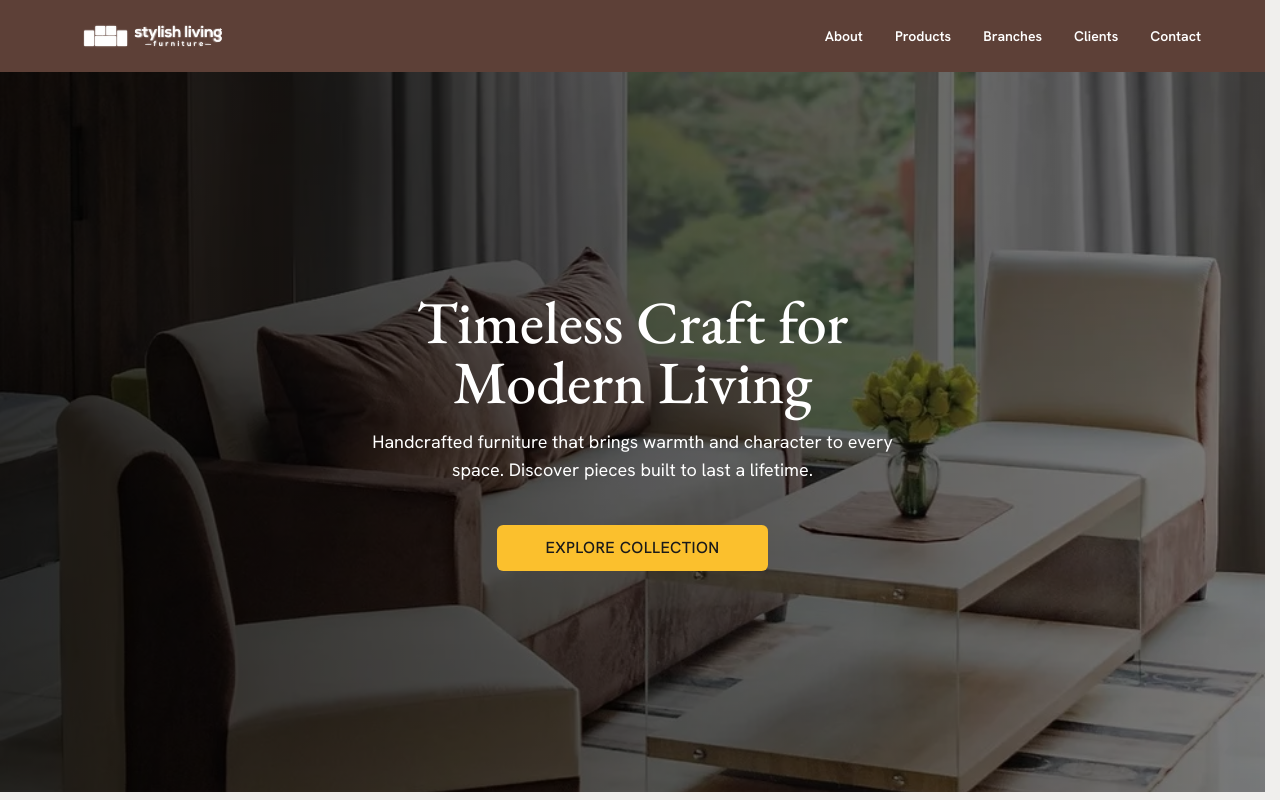
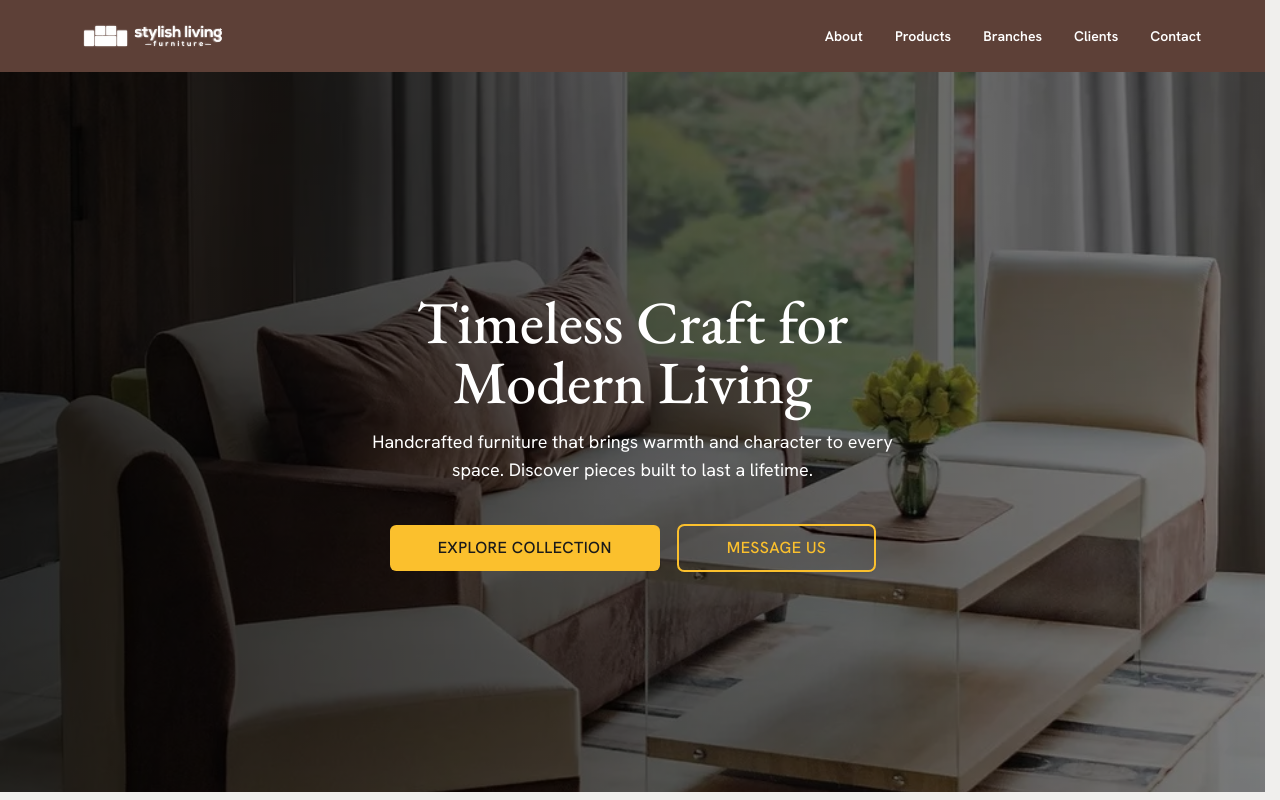
Before and after one commit to HarveyDangel/stylish-living-furniture, a Next.js app: page / in a window 1280 px wide. Shown: the top 800 px of the page. Built offline with nearby package versions, Linux system fonts and the light colour scheme; no server answers.

Commit message:
feat: add secondary outline button variant and enhance Hero section with additional link

```diff
--- a/components/sections/hero.tsx
+++ b/components/sections/hero.tsx
@@ -18,15 +18,26 @@ export function Hero() {
 					Handcrafted furniture that brings warmth and character to every space.
 					Discover pieces built to last a lifetime.
 				</p>
+				<div className="flex flex-col sm:flex-row items-center justify-center gap-4">
 					<Link
 						href="/products"
 						className={cn(
 							buttonVariants({ variant: "secondary", size: "xl" }),
-            "px-12 uppercase tracking-wide",
+							"px-12 uppercase tracking-wide"
 						)}
 					>
 						Explore Collection
 					</Link>
+					<Link
+						href="/Contact"
+						className={cn(
+							buttonVariants({ variant: "secondaryOutline", size: "xl" }),
+							"px-12 uppercase tracking-wide"
+						)}
+					>
+						Message Us
+					</Link>
+				</div>
 			</div>
 		</section>
 	);
--- a/components/ui/button.tsx
+++ b/components/ui/button.tsx
@@ -13,6 +13,8 @@ const buttonVariants = cva(
           "border-border bg-background shadow-xs hover:bg-muted hover:text-foreground aria-expanded:bg-muted aria-expanded:text-foreground dark:border-input dark:bg-input/30 dark:hover:bg-input/50",
         secondary:
           "bg-secondary text-secondary-foreground hover:bg-[color-mix(in_oklch,var(--secondary),var(--foreground)_5%)] aria-expanded:bg-secondary aria-expanded:text-secondary-foreground",
+        secondaryOutline:
+          "border-2 border-secondary text-secondary shadow-xs hover:bg-[color-mix(in_oklch,var(--secondary),var(--background)_5%)] aria-expanded:border-secondary aria-expanded:bg-[color-mix(in_oklch,var(--secondary),var(--background)_5%)] hover:text-white aria-expanded:text-secondary-foreground",
         ghost:
           "hover:bg-muted hover:text-foreground aria-expanded:bg-muted aria-expanded:text-foreground dark:hover:bg-muted/50",
         destructive:
```
Lines whose indentation alone changed are shown as unchanged.
